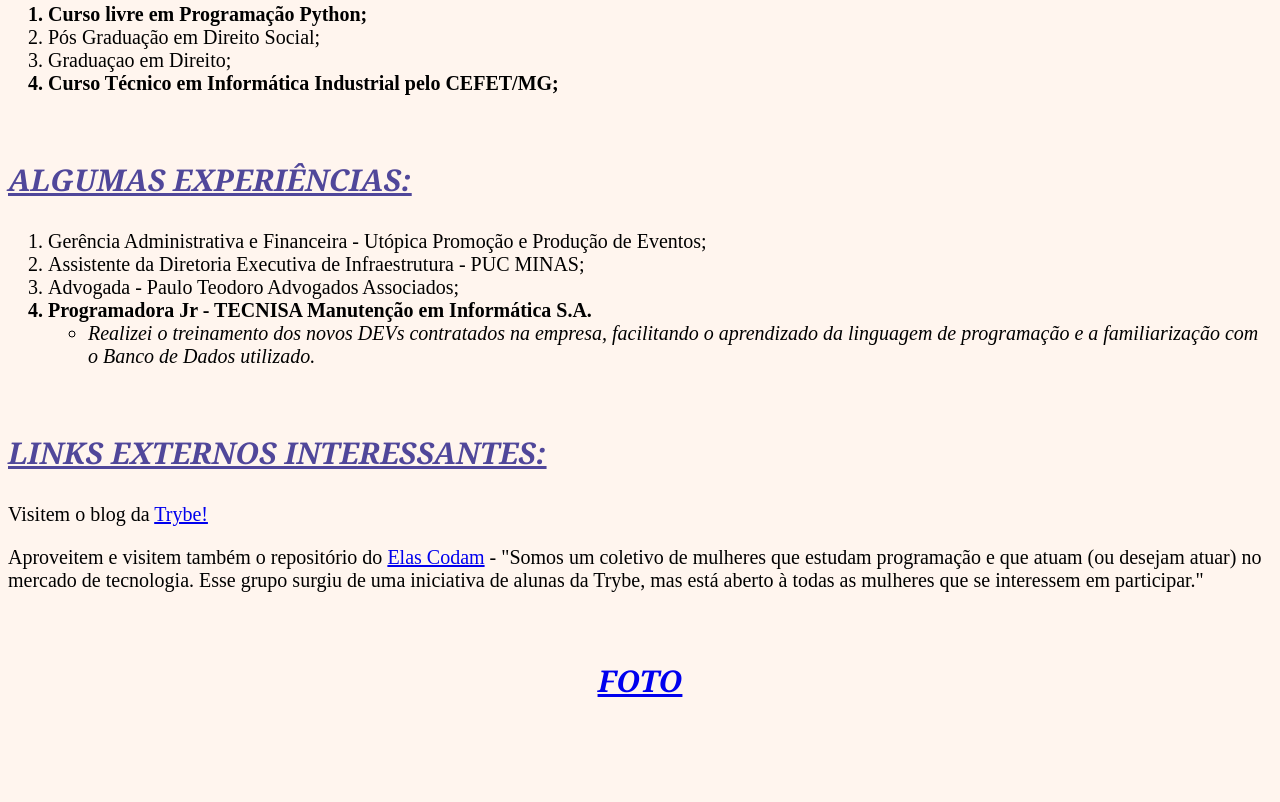
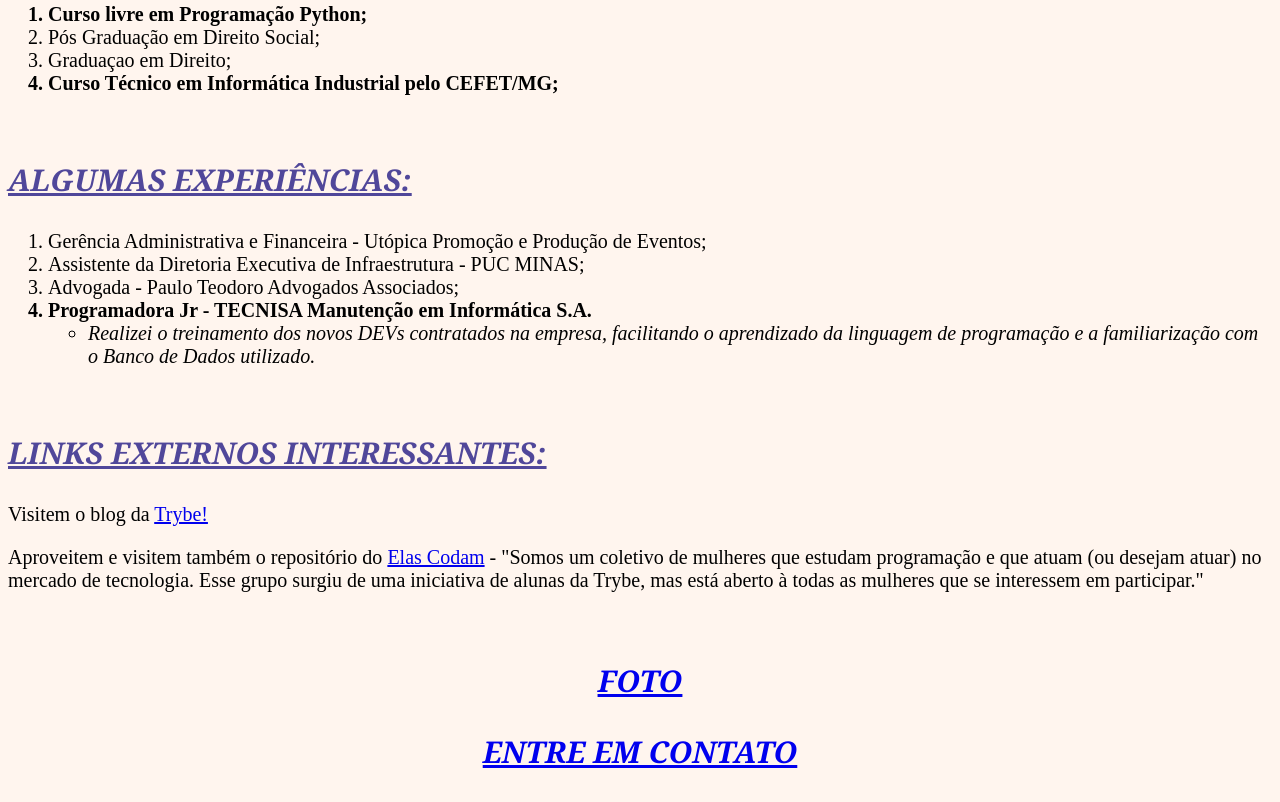
Before and after one commit to AlessandraRosaRezende/AlessandraRosaRezende.github.io, a plain HTML site: page index.html in a window 1280 px wide. Shown: the part 1180-1982 px from the top of the page. Before the commit the page ends 1911 px from the top, so only its background shows below. Drawn offline with Linux system fonts and the light colour scheme.

Commit message:
Inclui botão WhatsApp

```diff
--- a/index.html
+++ b/index.html
@@ -96,6 +96,7 @@
   <p>Aproveitem e visitem também o repositório do <a href = "https://github.com/elascodam/elas-codam" target="_blank">Elas Codam</a> - "Somos um coletivo de mulheres que estudam programação e que atuam (ou desejam atuar) no mercado de tecnologia. Esse grupo surgiu de uma iniciativa de alunas da Trybe, mas está aberto à todas as mulheres que se interessem em participar."</p><br>
 
   <center><strong><h3><a href="#foto">FOTO</strong></h3></center>
+  <center><strong><h3><a href="http://wa.me/5531992782642?text=TextoQueQuiserEnviarPorPadrao" target="_blank">ENTRE EM CONTATO</strong></h3></center>
 
 </body>
 
```
